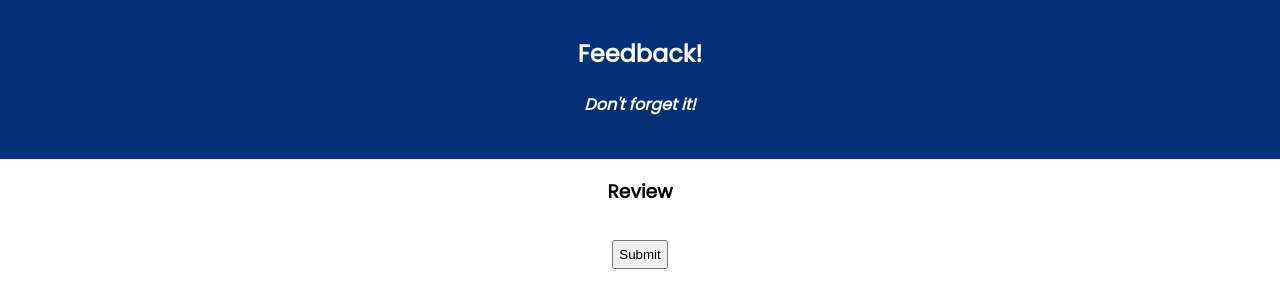
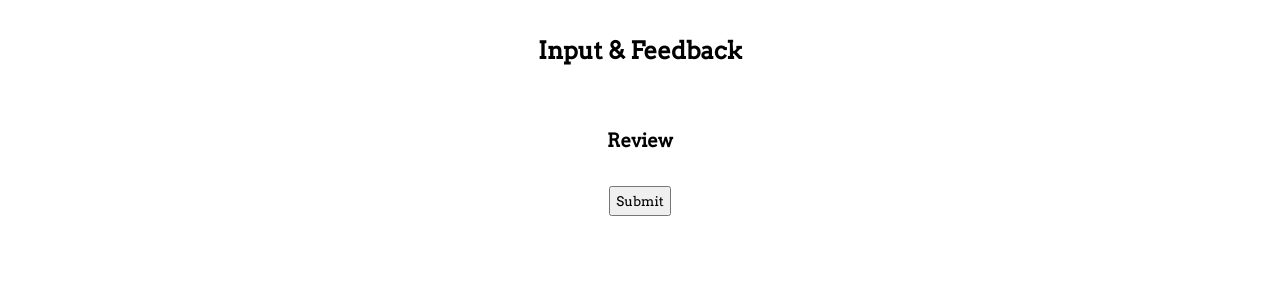
Before and after one commit to brgeen/input-and-feedback, a React app: page /#/Review in a window 1280 px wide. Built offline with nearby package versions, Linux system fonts and the light colour scheme.

Commit message:
change font and header title

```diff
--- a/public/index.html
+++ b/public/index.html
@@ -5,6 +5,9 @@
     <meta name="viewport" content="width=device-width, initial-scale=1, shrink-to-fit=no">
     <meta name="theme-color" content="#000000">
     <link href="https://fonts.googleapis.com/css?family=Poppins&display=swap" rel="stylesheet">
+    <link href="https://fonts.googleapis.com/css?family=Roboto+Slab&display=swap" rel="stylesheet">
+    <link href="https://fonts.googleapis.com/css?family=Arvo&display=swap" rel="stylesheet">
+
     <!--
       manifest.json provides metadata used when your web app is added to the
       homescreen on Android. See https://developers.google.com/web/fundamentals/engage-and-retain/web-app-manifest/
--- a/src/components/App/App.css
+++ b/src/components/App/App.css
@@ -1,13 +1,16 @@
 .App {
   text-align: center;
-  font-family: 'Poppins', sans-serif;
+  /* font-family: 'Poppins', sans-serif; */
+  /* font-family: 'Roboto Slab', serif; */
+  font-family: 'Arvo', serif;
+
 }
 
 .App-header {
-  background-color: #033076;
+  /* background-color: #033076; */
   min-height: 70px;
   padding: 20px;
-  color: white;
+  /* color: white; */
 }
 
 .App-title {
@@ -33,6 +36,9 @@ input {
 button {
   margin-top: 15px;
   padding: 5px;
+  font-family: 'Arvo', serif;
+  /* font-variant-caps: small-caps; */
+
 }
 
 textarea {
--- a/src/components/App/App.js
+++ b/src/components/App/App.js
@@ -14,8 +14,7 @@ class App extends Component {
       <Router>
         <div className="App">
           <header className="App-header">
-            <h1 className="App-title">Feedback!</h1>
-            <h4><i>Don't forget it!</i></h4>
+            <h1 className="App-title">Input & Feedback</h1>
           </header>
           <Route path="/" exact component={Feeling} />
           <Route path="/Understanding" component={Understanding} />
--- a/src/components/ReviewItem/ReviewItem.js
+++ b/src/components/ReviewItem/ReviewItem.js
@@ -14,7 +14,9 @@ class ReviewItem extends Component {
     render() {
         return (
             <>
-                <h5>{this.getObjectKeyToRender(this.props.item)}</h5>
+
+            {/* {this.getObjectKeyToRender(this.props.item) !== 'Comments' ? <p>True</p> : <p>False</p> } */}
+                <h4>{this.getObjectKeyToRender(this.props.item)}</h4>
                 <p>{this.props.item[this.getObjectKey(this.props.item)]}</p>
             </>
         );
```
